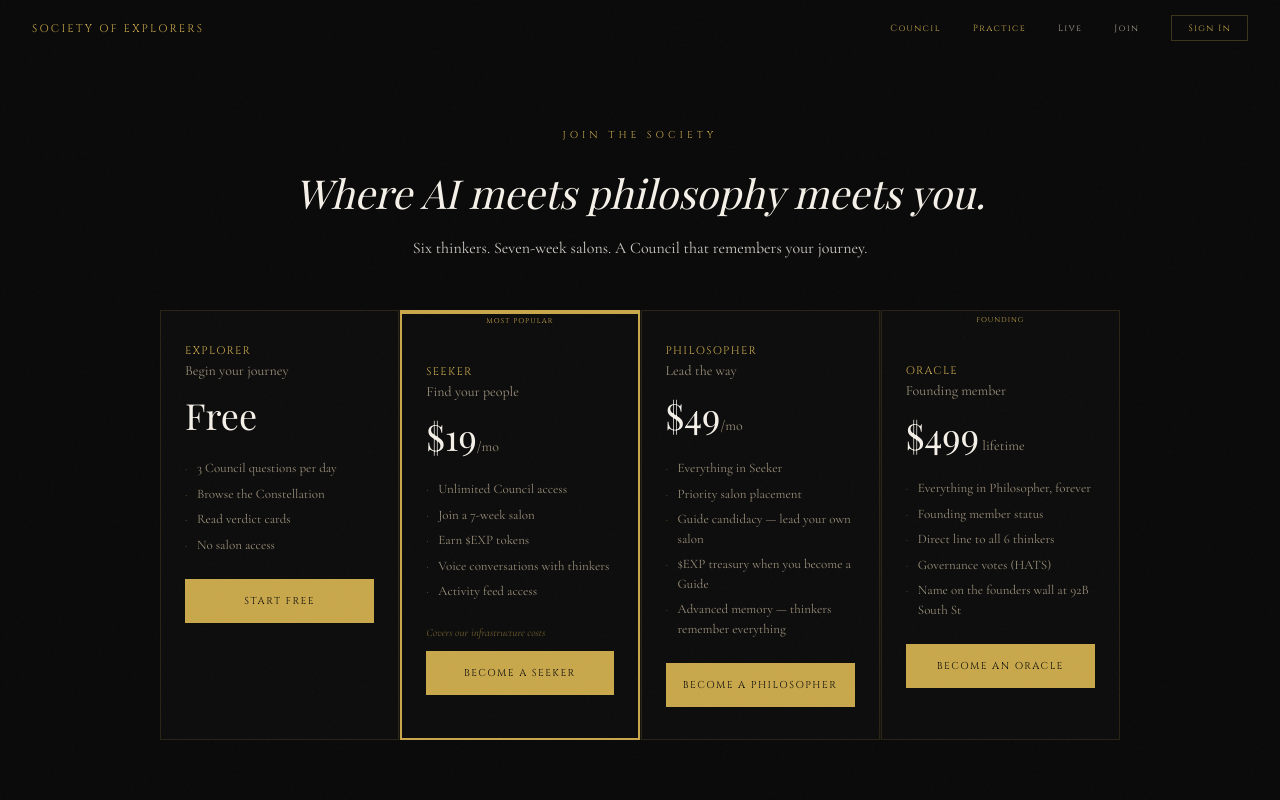
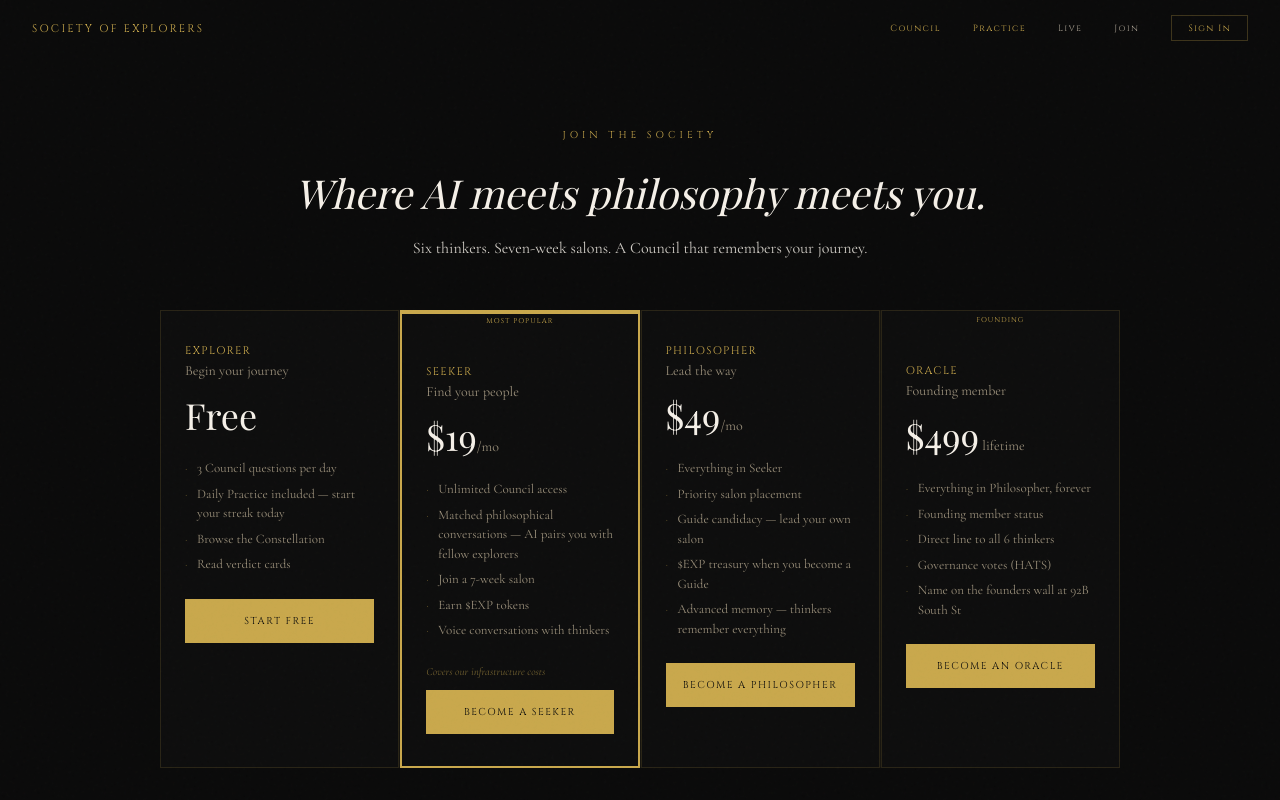
Before and after one commit to ChrisTaylor17/society-of-explorers, a Next.js app: page /join in a window 1280 px wide. Shown: the top 800 px of the page. Built offline with nearby package versions, Linux system fonts and the light colour scheme; what @wagmi/connectors, wagmi would draw is missing.

Commit message:
fix: /join copy updates — mention daily practice + matched conversations
- Explorer tier: daily practice included
- Seeker tier: matched conversations highlighted

Co-Authored-By: Claude Opus 4.6 (1M context) <noreply@anthropic.com>

```diff
--- a/app/join/page.tsx
+++ b/app/join/page.tsx
@@ -21,9 +21,9 @@ const TIERS = [
     tagline: 'Begin your journey',
     features: [
       '3 Council questions per day',
+      'Daily Practice included — start your streak today',
       'Browse the Constellation',
       'Read verdict cards',
-      'No salon access',
     ],
   },
   {
@@ -32,10 +32,10 @@ const TIERS = [
     tagline: 'Find your people',
     features: [
       'Unlimited Council access',
+      'Matched philosophical conversations — AI pairs you with fellow explorers',
       'Join a 7-week salon',
       'Earn $EXP tokens',
       'Voice conversations with thinkers',
-      'Activity feed access',
     ],
     note: 'Covers our infrastructure costs',
   },
```
